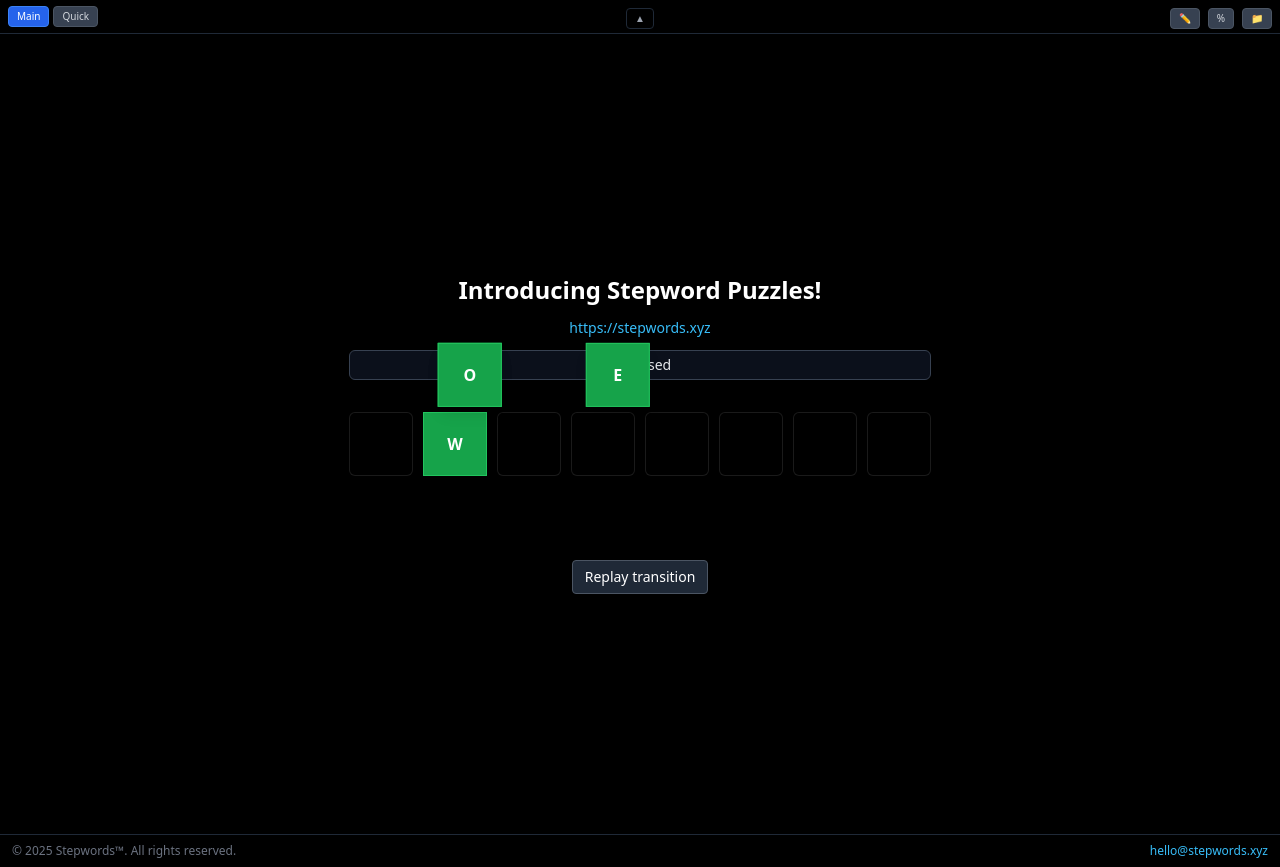
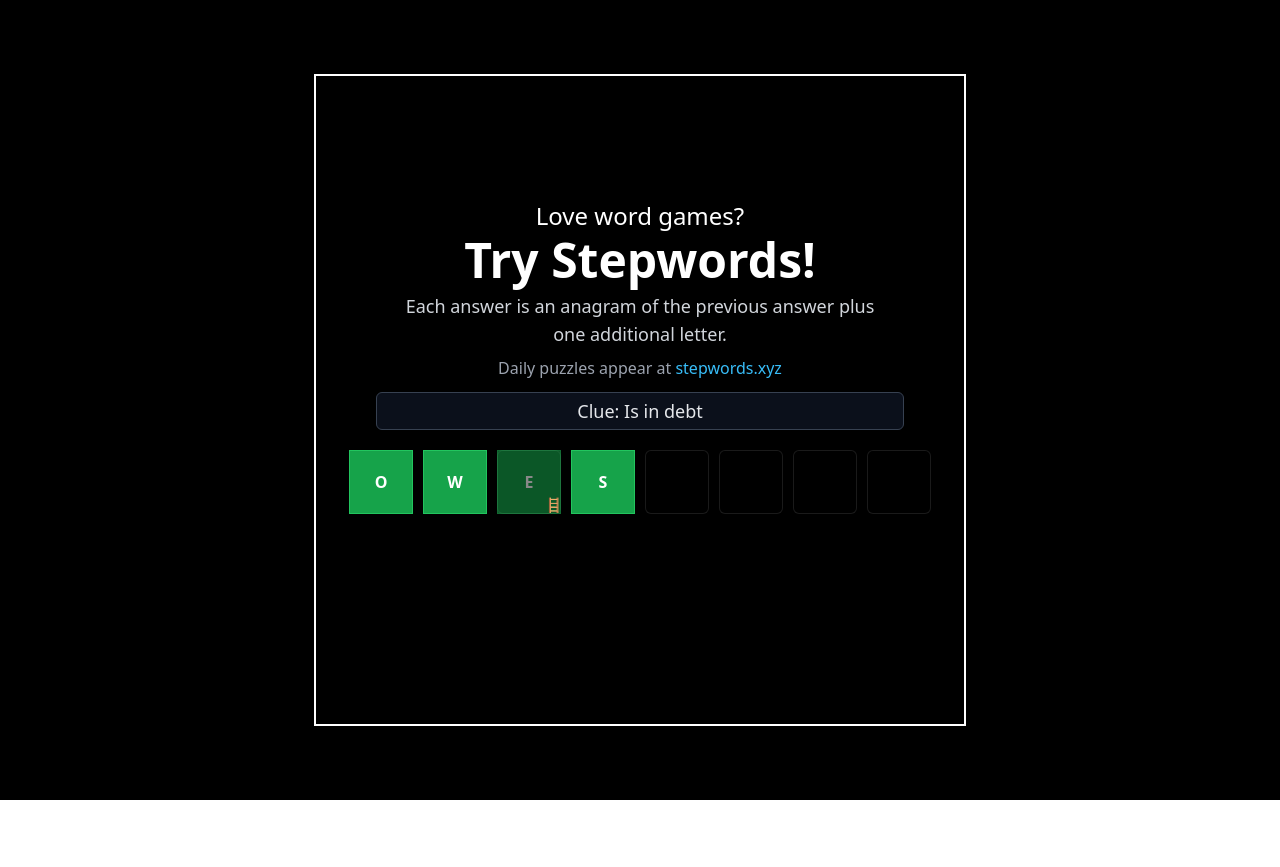
Before and after one commit to benreich4/stepwords, a React (Vite) app: page /promo in a window 1280 px wide. After the commit the page ends 800 px from the top, so only its background shows below. Built offline with nearby package versions, Linux system fonts and the light colour scheme.

Commit message:
Fixing up promo page

```diff
--- a/src/App.jsx
+++ b/src/App.jsx
@@ -25,6 +25,7 @@ export default function App() {
   const isArchives = location.pathname.startsWith('/archives');
   const isStats = location.pathname.startsWith('/stats');
   const isOther = location.pathname.startsWith('/other');
+  const isPromo = location.pathname.startsWith('/promo');
   const [mainTarget, setMainTarget] = useState("/");
   const [quickTarget, setQuickTarget] = useState("/quick");
   const [currentMainId, setCurrentMainId] = useState(null);
@@ -336,7 +337,7 @@ export default function App() {
 
   return (
     <div className={`min-h-screen w-screen ${lightMode ? 'bg-white text-gray-900' : 'bg-black text-gray-100'}`}>
-      {!printMode && (
+      {!printMode && !isPromo && (
         <header
           className={`app-header w-full px-2 py-1 border-b ${lightMode ? 'bg-white border-gray-300' : 'bg-black border-gray-800'}`}
         onClick={(e) => {
@@ -443,7 +444,7 @@ export default function App() {
       )}
 
       {/* Copyright notice */}
-      {!printMode && (
+      {!printMode && !isPromo && (
         <footer className="app-footer w-full px-3 py-2 text-xs text-gray-500 border-t border-gray-800">
         <div className="flex justify-between items-center">
           <span>© 2025 Stepwords™. All rights reserved.</span>
--- a/src/pages/Promo.jsx
+++ b/src/pages/Promo.jsx
@@ -21,9 +21,9 @@ function SingleArcDemo() {
     "The type of puzzle you are solving!",
   ];
   const [pos, setPos] = useState(() => ({
-    S: { x: 0 * (TILE + GAP), y: BASE_Y, opacity: 1 },
-    O: { x: 1 * (TILE + GAP), y: BASE_Y, opacity: 1 },
-    W: { x: 2 * (TILE + GAP), y: BASE_Y, opacity: 1 },
+    S: { x: 0 * (TILE + GAP), y: BASE_Y, opacity: 0 },
+    O: { x: 1 * (TILE + GAP), y: BASE_Y, opacity: 0 },
+    W: { x: 2 * (TILE + GAP), y: BASE_Y, opacity: 0 },
     E: { x: 2 * (TILE + GAP), y: BASE_Y, opacity: 0 },
     R: { x: 3 * (TILE + GAP), y: BASE_Y, opacity: 0 },
     P: { x: 0 * (TILE + GAP), y: BASE_Y, opacity: 0 },
@@ -33,6 +33,13 @@ function SingleArcDemo() {
   const rafRef = useRef(0);
   const animatingRef = useRef(false);
   const startRef = useRef(0);
+  // Track stepladders: oldLetter (fading out, moving) and newLetter (fading in, stationary)
+  const [stepLadder, setStepLadder] = useState({
+    oldLetter: null,
+    oldOpacity: 0,
+    newLetter: null,
+    newOpacity: 0
+  });
 
   // Targets for OWES: O→0, W→1, E→2 (fade-in), S→3
   const targets = { S: 3, O: 0, W: 1 };
@@ -40,18 +47,22 @@ function SingleArcDemo() {
 
   // Final Step 5: POWDERS -> STEPWORD
   const runStep5 = () => {
-    setPhase(5); // show STEPWORD clue before transition
     startRef.current = 0;
+    // Start fading in stepladder on T (new letter) and fade out on D (old letter)
+    setStepLadder({ oldLetter: 'D', oldOpacity: 1, newLetter: 'T', newOpacity: 0 });
     const step5 = (ts) => {
       if (!startRef.current) startRef.current = ts;
       let p = (ts - startRef.current) / DURATION;
       if (p < 0) p = 0;
       if (p > 1) p = 1;
       const lerp = (a, b, t) => a + (b - a) * t;
-      const raise = (t) => -ARC_H * 4 * t * (1 - t);
+      const raise = (t) => ARC_H * 4 * t * (1 - t);
+      // Fade out stepladder on D (moving) and fade in on T (stationary) during transition
+      setStepLadder({ oldLetter: 'D', oldOpacity: 1 - p, newLetter: 'T', newOpacity: p });
       // From POWDERS: P0 O1 W2 D3 E4 R5 S6
+      // To STEPWORD: S0 T1 E2 P3 W4 O5 R6 D7
       setPos((prev) => ({
-        P: { x: 3 * (TILE + GAP), y: BASE_Y, opacity: 1 },
+        P: { x: lerp(0 * (TILE + GAP), 3 * (TILE + GAP), p), y: BASE_Y + raise(p), opacity: 1 },
         O: { x: lerp(1 * (TILE + GAP), 5 * (TILE + GAP), p), y: BASE_Y + raise(p), opacity: 1 },
         W: { x: lerp(2 * (TILE + GAP), 4 * (TILE + GAP), p), y: BASE_Y + raise(p), opacity: 1 },
         D: { x: lerp(3 * (TILE + GAP), 7 * (TILE + GAP), p), y: BASE_Y + raise(p), opacity: 1 },
@@ -63,6 +74,8 @@ function SingleArcDemo() {
       if (p < 1) {
         rafRef.current = requestAnimationFrame(step5);
       } else {
+        // Clear D's stepladder, keep T's
+        setStepLadder({ oldLetter: null, oldOpacity: 0, newLetter: 'T', newOpacity: 1 });
         // Settle to STEPWORD and fade in T at index 1
         setPos((prev) => ({
           ...prev,
@@ -82,9 +95,12 @@ function SingleArcDemo() {
           if (q < 0) q = 0;
           if (q > 1) q = 1;
           setPos((prev) => ({ ...prev, T: { ...prev.T, opacity: q } }));
+          // Stepladder already faded in during transition, keep it visible
+          setStepLadder({ oldLetter: null, oldOpacity: 0, newLetter: 'T', newOpacity: 1 });
           if (q < 1) {
             rafRef.current = requestAnimationFrame(fadeT);
           } else {
+            // Keep stepladder visible at the end
             animatingRef.current = false;
           }
         };
@@ -96,15 +112,18 @@ function SingleArcDemo() {
 
   // Step 4: POWERS -> POWDERS (add D at index 3; E:3->4, R:4->5, S:5->6; P/O/W stay)
   const runStep4 = () => {
-    setPhase(4);
     startRef.current = 0;
+    // Start fading in stepladder on D (new letter) and fade out on P (old letter)
+    setStepLadder({ oldLetter: 'P', oldOpacity: 1, newLetter: 'D', newOpacity: 0 });
     const step4 = (ts) => {
       if (!startRef.current) startRef.current = ts;
       let p = (ts - startRef.current) / DURATION;
       if (p < 0) p = 0;
       if (p > 1) p = 1;
       const lerp = (a, b, t) => a + (b - a) * t;
-      const raise = (t) => -ARC_H * 4 * t * (1 - t);
+      const raise = (t) => ARC_H * 4 * t * (1 - t);
+      // Fade out stepladder on P (stationary) and fade in on D (stationary) during transition
+      setStepLadder({ oldLetter: 'P', oldOpacity: 1 - p, newLetter: 'D', newOpacity: p });
       setPos((prev) => ({
         P: { x: 0 * (TILE + GAP), y: BASE_Y, opacity: prev.P.opacity },
         O: { x: 1 * (TILE + GAP), y: BASE_Y, opacity: prev.O.opacity },
@@ -118,6 +137,8 @@ function SingleArcDemo() {
       if (p < 1) {
         rafRef.current = requestAnimationFrame(step4);
       } else {
+        // Clear P's stepladder, keep D's
+        setStepLadder({ oldLetter: null, oldOpacity: 0, newLetter: 'D', newOpacity: 1 });
         setPos((prev) => ({
           ...prev,
           P: { x: 0 * (TILE + GAP), y: BASE_Y, opacity: 1 },
@@ -135,10 +156,17 @@ function SingleArcDemo() {
           if (q < 0) q = 0;
           if (q > 1) q = 1;
           setPos((prev) => ({ ...prev, D: { ...prev.D, opacity: q } }));
+          // Stepladder already faded in during transition, keep it visible
+          setStepLadder({ oldLetter: null, oldOpacity: 0, newLetter: 'D', newOpacity: 1 });
           if (q < 1) {
             rafRef.current = requestAnimationFrame(fadeD);
           } else {
-            setTimeout(() => runStep5(), 500);
+            // Wait 0.25s, switch clue, wait 0.75s, then transition
+            setTimeout(() => {
+              // Keep D's stepladder visible until step 5 starts
+              setPhase(5);
+              setTimeout(() => runStep5(), 750);
+            }, 250);
           }
         };
         setTimeout(() => { rafRef.current = requestAnimationFrame(fadeD); }, FADE_DELAY);
@@ -149,15 +177,18 @@ function SingleArcDemo() {
 
   // Step 3: SWORE -> POWERS (P fades in at 0)
   const runStep3 = () => {
-    setPhase(3);
     startRef.current = 0;
+    // Start fading in stepladder on P (new letter) and fade out on R (old letter)
+    setStepLadder({ oldLetter: 'R', oldOpacity: 1, newLetter: 'P', newOpacity: 0 });
     const step3 = (ts) => {
       if (!startRef.current) startRef.current = ts;
       let p = (ts - startRef.current) / DURATION;
       if (p < 0) p = 0;
       if (p > 1) p = 1;
       const lerp = (a, b, t) => a + (b - a) * t;
-      const raise = (t) => -ARC_H * 4 * t * (1 - t);
+      const raise = (t) => ARC_H * 4 * t * (1 - t);
+      // Fade out stepladder on R (moving) and fade in on P (stationary) during transition
+      setStepLadder({ oldLetter: 'R', oldOpacity: 1 - p, newLetter: 'P', newOpacity: p });
       setPos((prev) => ({
         S: { x: lerp(0 * (TILE + GAP), 5 * (TILE + GAP), p), y: BASE_Y + raise(p), opacity: 1 },
         O: { x: lerp(2 * (TILE + GAP), 1 * (TILE + GAP), p), y: BASE_Y + raise(p), opacity: 1 },
@@ -171,6 +202,8 @@ function SingleArcDemo() {
       if (p < 1) {
         rafRef.current = requestAnimationFrame(step3);
       } else {
+        // Clear R's stepladder, keep P's
+        setStepLadder({ oldLetter: null, oldOpacity: 0, newLetter: 'P', newOpacity: 1 });
         setPos((prev) => ({
           ...prev,
           S: { x: 5 * (TILE + GAP), y: BASE_Y, opacity: 1 },
@@ -187,10 +220,16 @@ function SingleArcDemo() {
           if (q < 0) q = 0;
           if (q > 1) q = 1;
           setPos((prev) => ({ ...prev, P: { ...prev.P, opacity: q } }));
+          // Stepladder already faded in during transition, keep it visible
+          setStepLadder({ oldLetter: null, oldOpacity: 0, newLetter: 'P', newOpacity: 1 });
           if (q < 1) {
             rafRef.current = requestAnimationFrame(fadeP);
           } else {
-            setTimeout(() => runStep4(), 312);
+            // Wait 0.25s, switch clue, wait 0.75s, then transition
+            setTimeout(() => {
+              setPhase(4);
+              setTimeout(() => runStep4(), 750);
+            }, 250);
           }
         };
         setTimeout(() => { rafRef.current = requestAnimationFrame(fadeP); }, FADE_DELAY);
@@ -201,15 +240,18 @@ function SingleArcDemo() {
 
   // Step 2: OWES -> SWORE (S:3->0, O:0->2, W:1 stays, E:2->4; R fades in at 3)
   const runStep2 = () => {
-    setPhase(2);
     startRef.current = 0;
+    // Start fading in stepladder on R (new letter) and fade out on E (old letter)
+    setStepLadder({ oldLetter: 'E', oldOpacity: 1, newLetter: 'R', newOpacity: 0 });
     const step2 = (ts) => {
       if (!startRef.current) startRef.current = ts;
       let p = (ts - startRef.current) / DURATION;
       if (p < 0) p = 0;
       if (p > 1) p = 1;
       const lerp = (a, b, t) => a + (b - a) * t;
-      const raise = (t) => -ARC_H * 4 * t * (1 - t);
+      const raise = (t) => ARC_H * 4 * t * (1 - t);
+      // Fade out stepladder on E (moving) and fade in on R (stationary) during transition
+      setStepLadder({ oldLetter: 'E', oldOpacity: 1 - p, newLetter: 'R', newOpacity: p });
       setPos((prev) => ({
         S: { x: lerp(3 * (TILE + GAP), 0 * (TILE + GAP), p), y: BASE_Y + raise(p), opacity: 1 },
         O: { x: lerp(0 * (TILE + GAP), 2 * (TILE + GAP), p), y: BASE_Y + raise(p), opacity: 1 },
@@ -223,6 +265,8 @@ function SingleArcDemo() {
       if (p < 1) {
         rafRef.current = requestAnimationFrame(step2);
       } else {
+        // Clear E's stepladder, keep R's
+        setStepLadder({ oldLetter: null, oldOpacity: 0, newLetter: 'R', newOpacity: 1 });
         setPos((prev) => ({
           ...prev,
           S: { x: 0 * (TILE + GAP), y: BASE_Y, opacity: 1 },
@@ -238,10 +282,16 @@ function SingleArcDemo() {
           if (q < 0) q = 0;
           if (q > 1) q = 1;
           setPos((prev) => ({ ...prev, R: { ...prev.R, opacity: q } }));
+          // Stepladder already faded in during transition, keep it visible
+          setStepLadder({ oldLetter: null, oldOpacity: 0, newLetter: 'R', newOpacity: 1 });
           if (q < 1) {
             rafRef.current = requestAnimationFrame(fadeR);
           } else {
-            setTimeout(() => runStep3(), 312);
+            // Wait 0.25s, switch clue, wait 0.75s, then transition
+            setTimeout(() => {
+              setPhase(3);
+              setTimeout(() => runStep3(), 750);
+            }, 250);
           }
         };
         setTimeout(() => { rafRef.current = requestAnimationFrame(fadeR); }, FADE_DELAY);
@@ -253,26 +303,58 @@ function SingleArcDemo() {
   const run = () => {
     if (animatingRef.current) return;
     animatingRef.current = true;
-    // reset to SOW with E hidden
+    // Start with clue 0, no answer visible
     setPhase(0);
     setPos({
-      S: { x: starts.S * (TILE + GAP), y: BASE_Y, opacity: 1 },
-      O: { x: starts.O * (TILE + GAP), y: BASE_Y, opacity: 1 },
-      W: { x: starts.W * (TILE + GAP), y: BASE_Y, opacity: 1 },
+      S: { x: starts.S * (TILE + GAP), y: BASE_Y, opacity: 0 },
+      O: { x: starts.O * (TILE + GAP), y: BASE_Y, opacity: 0 },
+      W: { x: starts.W * (TILE + GAP), y: BASE_Y, opacity: 0 },
       E: { x: 2 * (TILE + GAP), y: BASE_Y, opacity: 0 },
       R: { x: 3 * (TILE + GAP), y: BASE_Y, opacity: 0 },
       P: { x: 0 * (TILE + GAP), y: BASE_Y, opacity: 0 },
       D: { x: 3 * (TILE + GAP), y: BASE_Y, opacity: 0 },
       T: { x: 1 * (TILE + GAP), y: BASE_Y, opacity: 0 },
     });
+
+    // After 0.5 seconds, fade in first answer (SOW)
+    setTimeout(() => {
+      let fadeStart = null;
+      const fadeSOW = (ts) => {
+        if (fadeStart === null) {
+          fadeStart = ts;
+          // Don't update opacity on first frame, wait for next frame
+          rafRef.current = requestAnimationFrame(fadeSOW);
+          return;
+        }
+        let q = (ts - fadeStart) / FADE_MS;
+        if (q < 0) q = 0;
+        if (q > 1) q = 1;
+        setPos((prev) => ({
+          ...prev,
+          S: { ...prev.S, opacity: q },
+          O: { ...prev.O, opacity: q },
+          W: { ...prev.W, opacity: q },
+        }));
+        if (q < 1) {
+          rafRef.current = requestAnimationFrame(fadeSOW);
+        } else {
+          // After SOW is visible, wait 0.25s, then switch clue and transition
+          setTimeout(() => {
+            setPhase(1); // Switch to clue 1
+            setTimeout(() => {
+              // After 0.75s, transition to OWES
               startRef.current = 0;
+              // Start fading in stepladder on E (new letter)
+              setStepLadder({ letter: 'E', opacity: 0 });
               const step = (ts) => {
-      if (!startRef.current) { setPhase(1); startRef.current = ts; }
+                if (!startRef.current) startRef.current = ts;
                 let p = (ts - startRef.current) / DURATION;
                 if (p < 0) p = 0;
                 if (p > 1) p = 1;
                 const lerp = (a, b, t) => a + (b - a) * t;
-      const raise = (t) => -ARC_H * 4 * t * (1 - t);
+                const raise = (t) => ARC_H * 4 * t * (1 - t);
+                // Fade in stepladder on E (new letter) during transition
+                setStepLadder({ oldLetter: null, oldOpacity: 0, newLetter: 'E', newOpacity: p });
                 setPos((prev) => {
                   const next = {};
                   for (const k of ["S", "O", "W"]) {
@@ -308,10 +390,16 @@ function SingleArcDemo() {
                       if (q < 0) q = 0;
                       if (q > 1) q = 1;
                       setPos((prev) => ({ ...prev, E: { ...prev.E, opacity: q } }));
+                      // Stepladder already faded in during transition, keep it visible
+                      setStepLadder({ oldLetter: null, oldOpacity: 0, newLetter: 'E', newOpacity: 1 });
                       if (q < 1) {
                         rafRef.current = requestAnimationFrame(fadeStep);
                       } else {
-              setTimeout(() => runStep2(), 312);
+                        // Wait 0.25s, switch clue, wait 0.75s, then transition
+                        setTimeout(() => {
+                          setPhase(2);
+                          setTimeout(() => runStep2(), 750);
+                        }, 250);
                       }
                     };
                     rafRef.current = requestAnimationFrame(fadeStep);
@@ -319,17 +407,24 @@ function SingleArcDemo() {
                 }
               };
               rafRef.current = requestAnimationFrame(step);
+            }, 750);
+          }, 250);
+        }
+      };
+      rafRef.current = requestAnimationFrame(fadeSOW);
+    }, 500);
   };
 
   useEffect(() => {
     let mounted = true;
-    const startId = setTimeout(() => { if (mounted) run(); }, 900); // increased initial delay
+    const startId = setTimeout(() => { if (mounted) run(); }, 100); // Small delay to ensure component is mounted
     return () => { mounted = false; clearTimeout(startId); cancelAnimationFrame(rafRef.current); };
   }, []);
 
   const widthPx = 8 * TILE + 7 * GAP; // slots 0..7 (STEPWORD)
 
-  const Tile = ({ label }) => (
+  const Tile = ({ label }) => {
+    return (
       <div
         className="absolute inline-flex items-center justify-center border rounded-[10px].uppercase font-black leading-none bg-green-600 border-green-500 text-white shadow-lg"
         style={{
@@ -338,33 +433,94 @@ function SingleArcDemo() {
           transform: `translate(${pos[label].x}px, ${pos[label].y}px)`,
           transition: 'opacity 1250ms ease',
           opacity: pos[label].opacity,
+          zIndex: 1, // Ensure tiles are above stepladders when stepladders are behind
         }}
       >
         {label}
       </div>
     );
+  };
+
+  // Render stepladder separately so it's visible even when letter opacity is 0
+  const renderStepLadder = (letter) => {
+    if (!letter || !pos[letter]) return null;
+    const isOldLetter = stepLadder.oldLetter === letter;
+    const isNewLetter = stepLadder.newLetter === letter;
+    if (!isOldLetter && !isNewLetter) return null;
+
+    const ladderOpacity = isOldLetter ? stepLadder.oldOpacity : stepLadder.newOpacity;
+    if (ladderOpacity <= 0) return null;
+
+    // If letter is visible (opacity > 0), stepladder should be on top (z-10)
+    // If letter is invisible (opacity = 0), stepladder should be behind (z-0)
+    const letterVisible = pos[letter].opacity > 0;
+    const zIndex = letterVisible ? 10 : 0;
 
     return (
-    <div className="min-h-screen w-screen flex items-center justify-center bg-black text-white">
-      <div className="flex flex-col items-center gap-3">
-        <div className="text-2xl font-extrabold">Introducing Stepword Puzzles!</div>
-        <a
-          href="https://stepwords.xyz"
-          className="text-sky-400 hover:underline text-sm"
-          target="_blank"
-          rel="noopener noreferrer"
+      <span
+        key={`ladder-${letter}`}
+        className="absolute leading-none"
+        style={{
+          left: `${pos[letter].x + TILE - 14}px`, // Position at bottom-right of tile
+          top: `${pos[letter].y + TILE - 14}px`,
+          opacity: ladderOpacity,
+          fontSize: '14px',
+          transform: 'translate(-2px, -2px)',
+          pointerEvents: 'none',
+          zIndex: zIndex
+        }}
       >
-          https://stepwords.xyz
-        </a>
+        🪜
+      </span>
+    );
+  };
+
+  // Calculate square dimensions - make it bigger than content
+  const squareSize = widthPx + 70; // Add 70px to create space around content
+  const animationHeight = TILE + ARC_H + BASE_Y;
+  const clueBoxHeight = 40; // Approximate height of clue box
+  const titleHeight = 32; // Approximate height of title
+  const urlHeight = 20; // Approximate height of URL
+  const explanationHeight = 40; // Approximate height of explanation
+  const totalContentHeight = titleHeight + explanationHeight + urlHeight + clueBoxHeight + animationHeight;
+  const padding = Math.max(10, (squareSize - totalContentHeight) / 2);
+  const topPadding = Math.max(10, padding - 60); // Reduce top padding to move content up
+
+  return (
+    <div className="min-h-screen w-screen flex items-center justify-center bg-black">
+      <div
+        id="promo-square"
+        className="relative bg-black flex flex-col items-center justify-start"
+        style={{
+          width: `${squareSize}px`,
+          height: `${squareSize}px`,
+          paddingTop: `${topPadding}px`,
+          paddingBottom: `${padding}px`,
+          paddingLeft: '60px',
+          paddingRight: '60px',
+          border: '2px solid white',
+          boxSizing: 'border-box'
+        }}
+      >
+        <div className="text-white mb-2 text-center">
+          <div className="text-2xl font-medium mb-1">Love word games?</div>
+          <div className="text-5xl font-extrabold">Try Stepwords!</div>
+        </div>
+        <div className="text-lg text-gray-300 text-center mb-2 px-4">
+          Each answer is an anagram of the previous answer plus one additional letter.
+        </div>
+        <div className="text-base text-gray-400 text-center mb-3">
+          Daily puzzles appear at <a href="https://stepwords.xyz" className="text-sky-400 hover:underline" target="_blank" rel="noopener noreferrer">stepwords.xyz</a>
+        </div>
         <div
           className="w-full"
           style={{ maxWidth: `${widthPx}px` }}
         >
-          <div className="mx-auto w-full rounded-md border border-gray-700 bg-gray-900/70 px-2 py-1 text-sm text-gray-200 text-center shadow mb-1">
-            {clues[phase]}
+          <div className="mx-auto w-full rounded-md border border-gray-700 bg-gray-900/70 px-2 py-1 text-lg text-gray-200 text-center shadow mb-1">
+            Clue: {clues[phase]}
           </div>
         </div>
-        <div className="relative" style={{ width: `${widthPx}px`, height: `${TILE + ARC_H + BASE_Y}px`, willChange: 'transform' }}>
+        <div className="relative mx-auto" style={{ width: `${widthPx}px`, height: `${TILE + ARC_H + BASE_Y}px`, willChange: 'transform', marginLeft: '40px', marginRight: '40px' }}>
           {/* baseline guide removed */}
           {[...Array(8)].map((_, i) => (
             <div
@@ -387,13 +543,10 @@ function SingleArcDemo() {
           <Tile label="O" />
           <Tile label="R" />
           <Tile label="D" />
+          {/* Render stepladders separately so they're visible even when letters have opacity 0 */}
+          {stepLadder.oldLetter && renderStepLadder(stepLadder.oldLetter)}
+          {stepLadder.newLetter && renderStepLadder(stepLadder.newLetter)}
         </div>
-        <button
-          onClick={run}
-          className="px-3 py-1.5 rounded border border-gray-600 bg-gray-800 hover:bg-gray-700 text-sm"
-        >
-          Replay transition
-        </button>
       </div>
     </div>
   );
```
Lines whose indentation alone changed are shown as unchanged.
